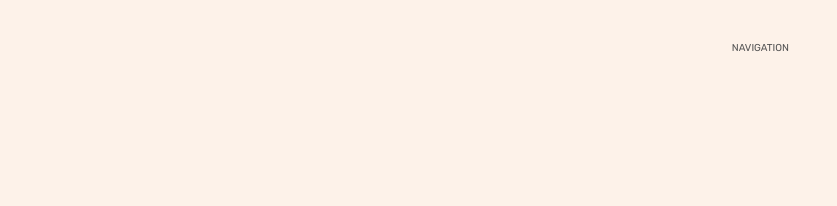
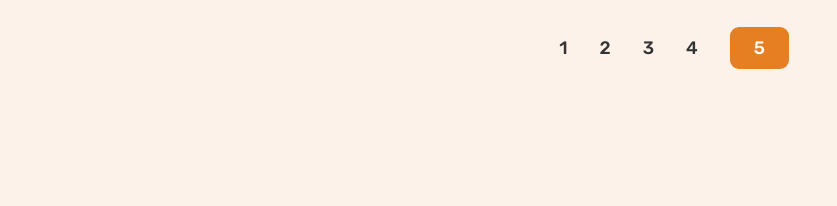
Before and after one commit to Armin-Fullstack/Omniburger, a plain HTML site: page index.html in a window 1280 px wide. Shown: the top 206 px of the page, 443-1280 px from the left. Drawn offline with Linux system fonts and the light colour scheme.

Commit message:
Feat: Finished Header

```diff
--- a/css/style.css
+++ b/css/style.css
@@ -5,8 +5,13 @@
 
   -Font Weights
     Default: 400
+    Medium: 500
+    semi-bold: 600
+    bold: 700
   -Line Heights
     Deafault: 1
+    small: 1.05
+    paragraph default: 1.6
 
   -- 2. SPACING SYSTEM
   2 / 4 / 8 / 12 / 16 / 24 / 32 / 48 / 64 / 80 / 96 / 128
@@ -20,6 +25,7 @@
 
   --- 4. SHADOWAS
   --- 5. BORDER RADIUS
+    Default: 9px
 
 */
 
@@ -91,11 +97,35 @@ box-shadow: inset 0 0 0 3px #fff;
 .header-logo {
   height: 2.2rem;
 }
+.main-nav-list {
+  display: flex;
+  gap: 3.2rem;
+  align-items: center;
+}
+.main-nav-link:link ,
+.main-nav-link:visited {
+display: inline-block;
+color: #333;
+font-weight: 500;
+font-size: 1.8rem;
+transition: all 0.3s;
+}
+.main-nav-link:hover ,
+.main-nav-link:active  {
+  color: #cf711f;
+}
 
-
-
-
-
+.main-nav-link.nav-CTA:link ,
+.main-nav-link.nav-CTA:visited {
+  padding: 1.2rem 2.4rem;
+  background-color: #e67e22;
+  border-radius: 9px;
+  color: white;
+}
+.main-nav-link.nav-CTA:hover ,
+.main-nav-link.nav-CTA:active {
+  background-color: #cf711f;
+}
 /********************/
 /* HERO SECTION */
 /********************/
--- a/index.html
+++ b/index.html
@@ -14,7 +14,15 @@
   <!-- Header  -->
   <header class="header">
     <img src="img/omnifood-logo.png" alt="Omnifood Logo" class="header-logo">
-    <nav>NAVIGATION</nav>
+    <nav class="main-nav">
+      <ul class="main-nav-list">
+        <li><a href="#" class="main-nav-link">1</a></li>
+        <li><a href="#" class="main-nav-link">2</a></li>
+        <li><a href="#" class="main-nav-link">3</a></li>
+        <li><a href="#" class="main-nav-link">4</a></li>
+        <li><a href="#" class="main-nav-link nav-CTA">5</a></li>
+      </ul>
+    </nav>
   </header>
   <!-- Hero Section -->
   <section class="section-hero">
```
